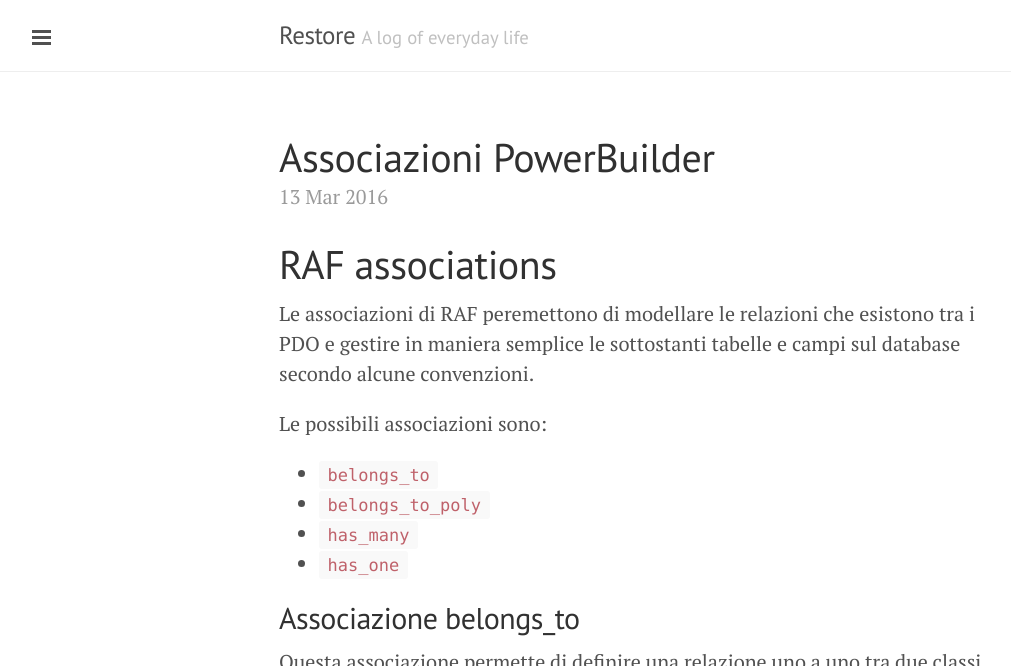
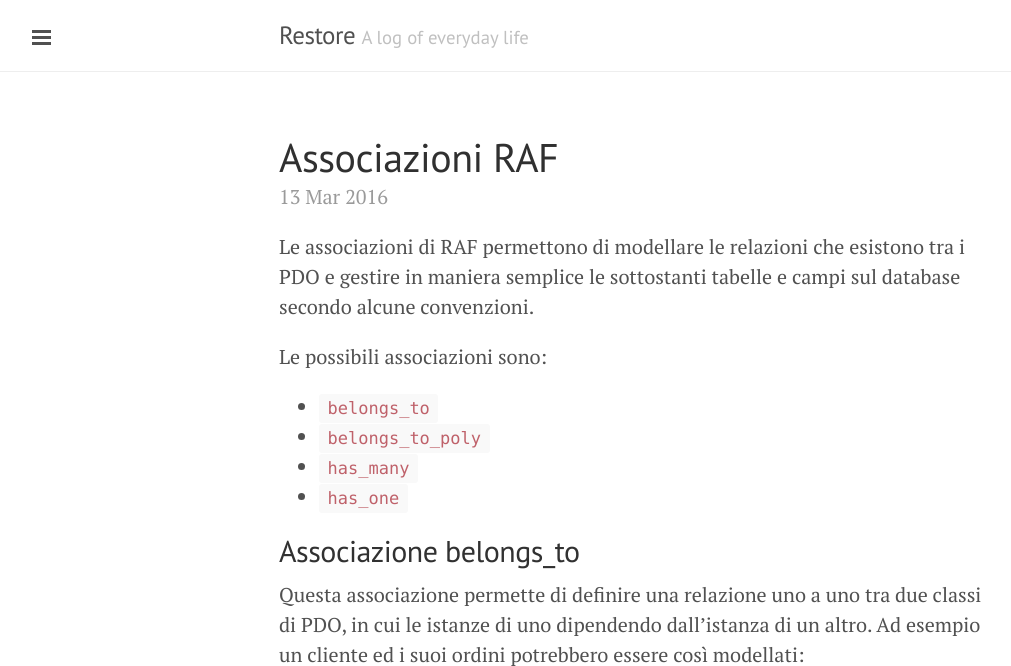
Before and after one commit to restoresrl/restoresrl.github.io, a Jekyll site: the page built from _posts/2016-03-13-associazioni-powerbuilder.markdown, in a window 1280 px wide and 900 px high, cut to the strip 0-666 px from the top of the window. Shown: the whole strip, without its empty margins (1-1012 px from the left). Built offline with Jekyll 4.4.1, drawn with Linux system fonts in a browser that asks for light colours.

Commit message:
Post update: Associazioni PowerBuilder

```diff
--- a/_posts/2016-03-13-associazioni-powerbuilder.markdown
+++ b/_posts/2016-03-13-associazioni-powerbuilder.markdown
@@ -1,10 +1,9 @@
 ---
 published: true
-title: Associazioni PowerBuilder
+title: Associazioni RAF
 layout: post
 ---
-# RAF associations
-Le associazioni di RAF peremettono di modellare le
+Le associazioni di RAF permettono di modellare le
 relazioni che esistono tra i PDO e gestire in maniera semplice le sottostanti tabelle e campi sul
 database secondo alcune convenzioni.
 
```
